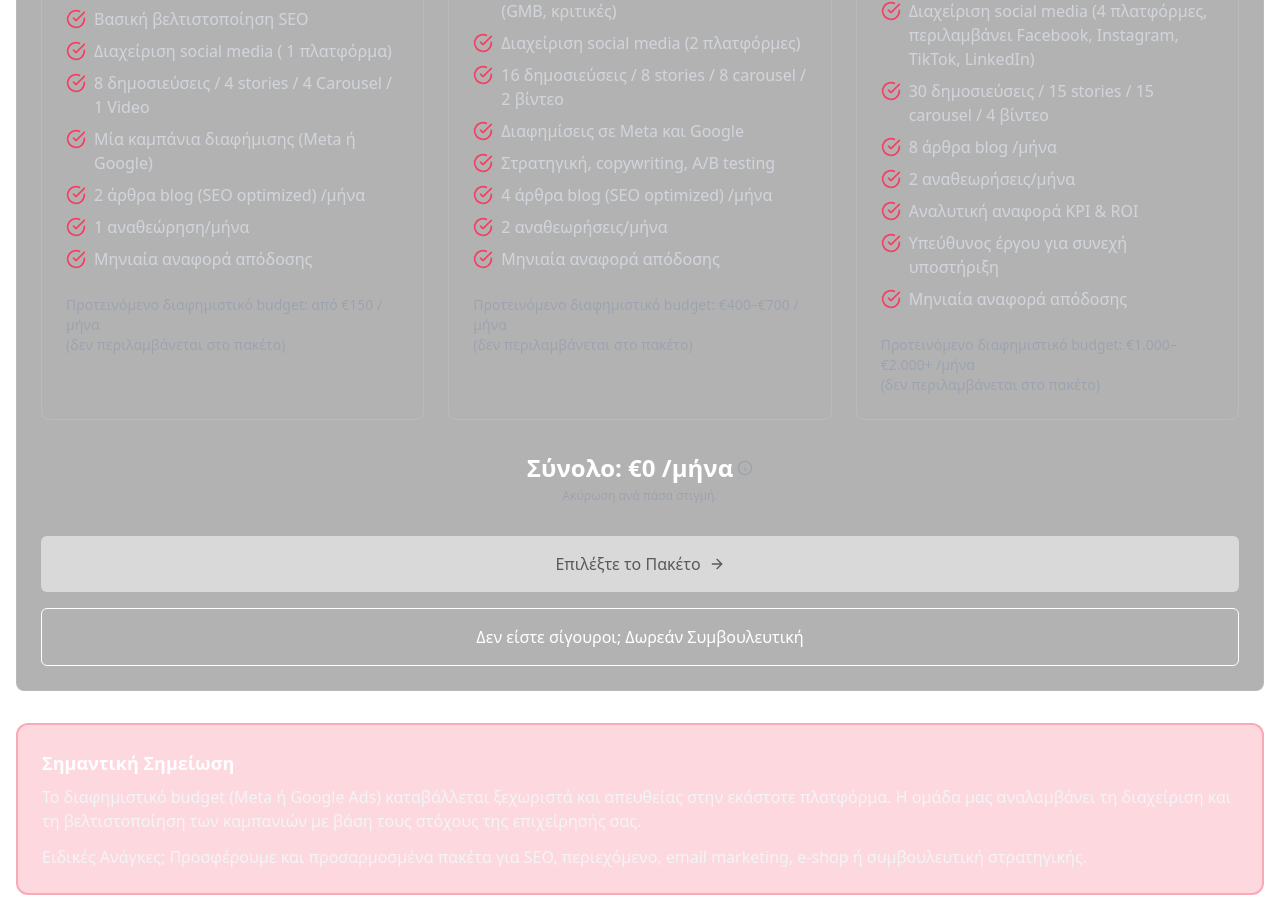
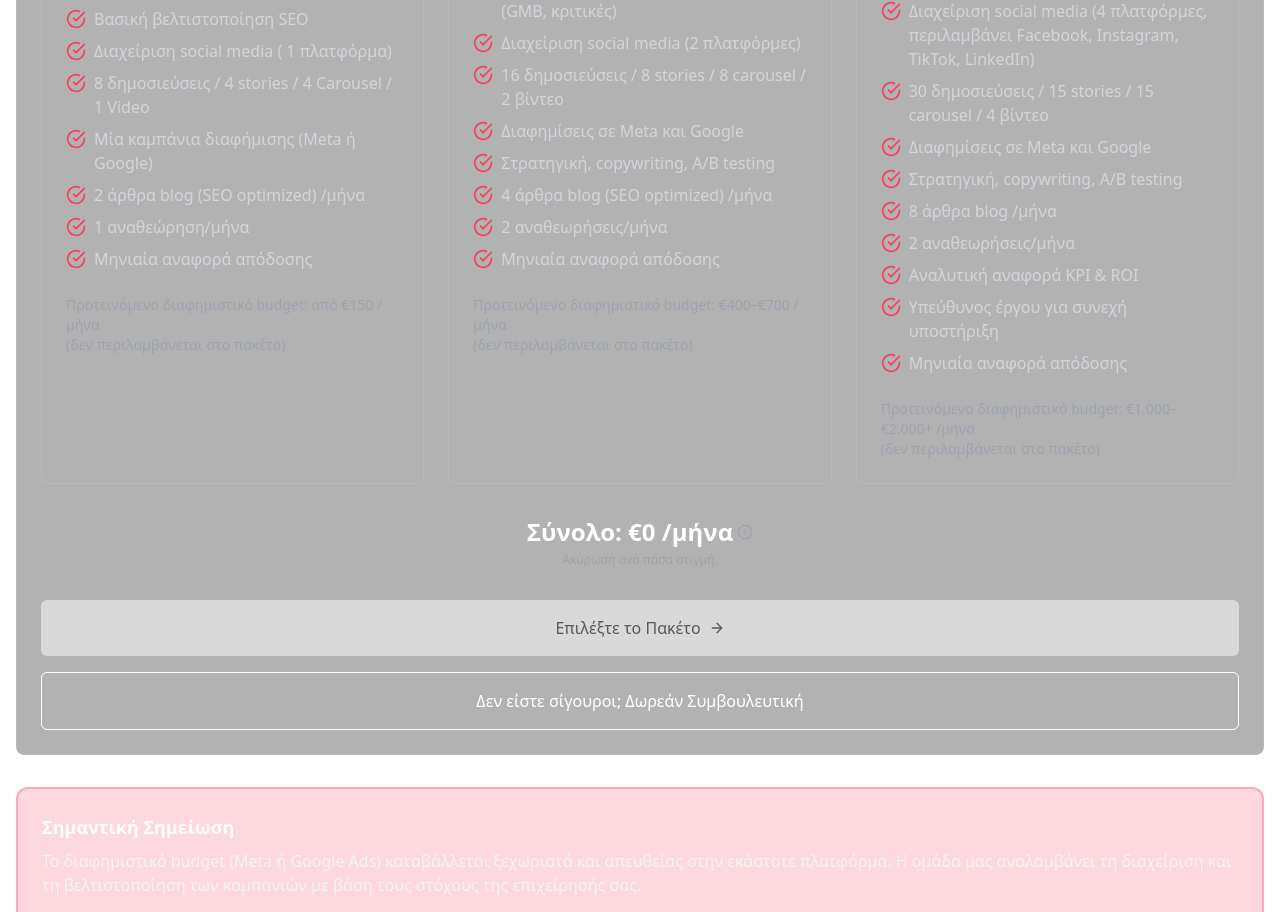
Before and after one commit to Pixelprosolutions/pprogr, a React (Vite) app: page / in a window 1280 px wide. Shown: the part 5897-6809 px from the top of the page. Built offline with nearby package versions, Linux system fonts and the light colour scheme; no server answers.

Commit message:
Add missing features to Dominance package

```diff
--- a/src/components/Pricing.tsx
+++ b/src/components/Pricing.tsx
@@ -52,6 +52,8 @@ const Pricing: React.FC = () => {
         "Premium ιστότοπος με προσαρμοσμένες λειτουργίες ή light e-shop",
         "Διαχείριση social media (4 πλατφόρμες, περιλαμβάνει Facebook, Instagram, TikTok, LinkedIn)",
         "30 δημοσιεύσεις / 15 stories / 15 carousel / 4 βίντεο",
+        "Διαφημίσεις σε Meta και Google",
+        "Στρατηγική, copywriting, A/B testing",
         "8 άρθρα blog /μήνα",
         "2 αναθεωρήσεις/μήνα",
         "Αναλυτική αναφορά KPI & ROI",
```
